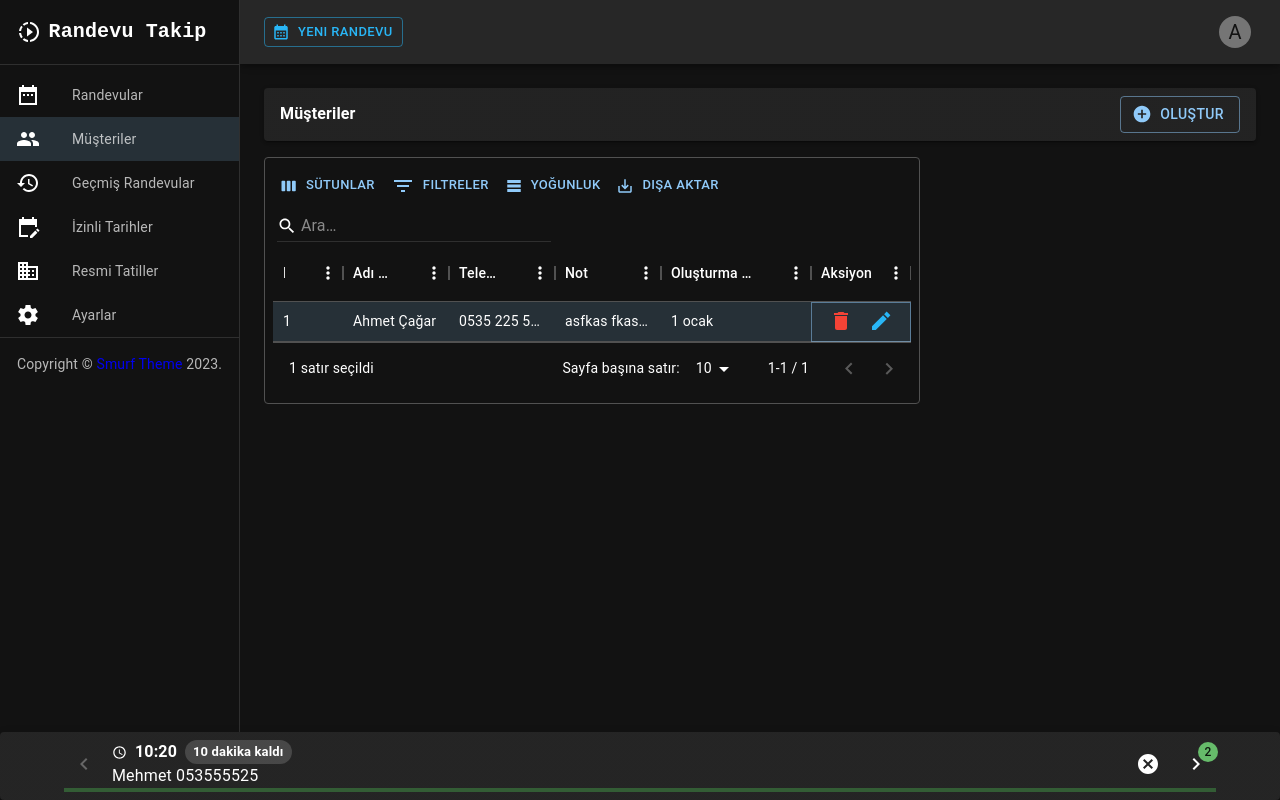
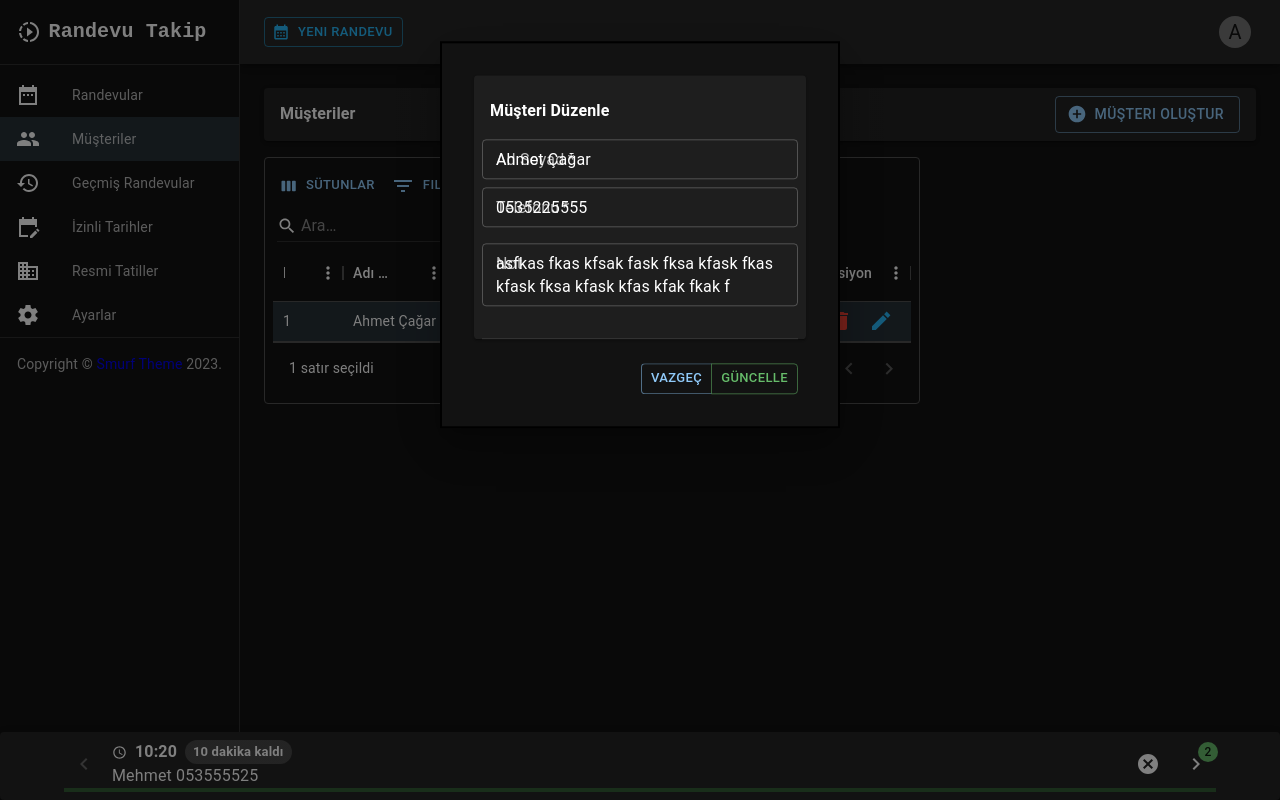
Before and after one commit to gorkembayraktar/randevu-takip, a React (Create React App) app: page /customers in a window 1280 px wide. Both pictures are taken after a click on the button 881 px from the left and 321 px from the top of the page. Built offline with nearby package versions, Linux system fonts and the light colour scheme.

Commit message:
müsteri ekle/düzenle sayfası

```diff
--- /dev/null
+++ b/src/views/components/modal/CreateCustomer.jsx
@@ -0,0 +1,120 @@
+import { Alert, Button, ButtonGroup, TextField, Typography } from "@mui/material";
+
+
+import { memo, useEffect, useState } from "react";
+import { useAlert } from "../../../hooks/useAlert";
+import { CenterModal, Title, Description, Footer } from './index'
+
+
+function CreateCustomer({ open, close, onsuccess }) {
+
+    const handleClose = () => close();
+
+
+    const { success } = useAlert();
+
+    const [form, setForm] = useState({});
+
+    useEffect(() => {
+        setForm({
+            name: '',
+            phone: '',
+            note: ''
+        });
+    }, [open])
+
+    const handleForm = (e) => {
+        setFormItem(e.target.name, e.target.value);
+    }
+    const setFormItem = (name, value) => {
+        setForm({
+            ...form,
+            [name]: value
+        });
+    }
+
+
+    const handleCreate = () => {
+        success("Müşteri oluşturuldu.");
+        onsuccess({
+            id: Date.now(),
+            fullname: form.name,
+            phone: form.phone,
+            note: form.note,
+            created_at: new Date()
+        });
+        handleClose();
+    }
+
+
+
+
+
+    return <CenterModal open={open}>
+        <Title>
+            <Typography fontFamily="revert" fontWeight="bold" sx={{ textAlign: 'left', py: 2, px: 1 }}>
+                Müşteri Ekle
+            </Typography>
+        </Title>
+        <Description>
+            <TextField
+                required
+                id="outlined-required"
+                label="Ad Soyad"
+                name="name"
+                size="small"
+                onChange={handleForm}
+                fullWidth
+                sx={{ mb: 1 }}
+            />
+            <TextField
+                required
+                id="outlined-required"
+                label="Telefonu"
+                name="phone"
+                size="small"
+                onChange={handleForm}
+                fullWidth
+                sx={{ mb: 1 }}
+            />
+
+            <TextField
+                multiline
+                label="Not"
+                type="text"
+                rows={2}
+                value={form.note}
+                fullWidth
+                size="small"
+                name="note"
+                onChange={handleForm}
+                sx={{ mb: 1, mt: 1 }}
+            />
+        </Description>
+        <Footer>
+            <ButtonGroup sx={{ float: 'right' }}>
+                <Button aria-label="delete" size="small" onClick={handleClose}>
+                    Vazgeç
+                </Button >
+                <Button
+                    aria-label="delete"
+                    variant="outlined"
+                    size="small"
+                    color="success"
+                    onClick={handleCreate}
+                >
+                    Oluştur
+                </Button >
+            </ButtonGroup>
+        </Footer>
+    </CenterModal>
+
+
+
+
+}
+
+
+
+
+export default memo(CreateCustomer)
--- /dev/null
+++ b/src/views/components/modal/EditCustomer.jsx
@@ -0,0 +1,121 @@
+import { Button, ButtonGroup, TextField, Typography } from "@mui/material";
+
+
+import { memo, useEffect, useState } from "react";
+import { useAlert } from "../../../hooks/useAlert";
+import { CenterModal, Title, Description, Footer } from './index'
+
+
+function EditCustomer({ open, close, data, onsuccess }) {
+
+    const handleClose = () => close();
+
+
+    const { success } = useAlert();
+
+    const [form, setForm] = useState({});
+
+    useEffect(() => {
+        setForm({
+            name: data?.fullname,
+            phone: data?.phone,
+            note: data?.note
+        });
+    }, [open])
+
+    const handleForm = (e) => {
+        setFormItem(e.target.name, e.target.value);
+    }
+    const setFormItem = (name, value) => {
+        setForm({
+            ...form,
+            [name]: value
+        });
+    }
+
+
+    const handleUpdate = () => {
+        success("Müşteri bilgileri güncellendi.");
+        onsuccess({
+            id: data.id,
+            fullname: form.name,
+            phone: form.phone,
+            note: form.note
+        });
+        handleClose();
+    }
+
+
+
+
+
+    return <CenterModal open={open}>
+        <Title>
+            <Typography fontFamily="revert" fontWeight="bold" sx={{ textAlign: 'left', py: 2, px: 1 }}>
+                Müşteri Düzenle
+            </Typography>
+        </Title>
+        <Description>
+            <TextField
+                required
+                id="outlined-required"
+                label="Ad Soyad"
+                name="name"
+                size="small"
+                onChange={handleForm}
+                value={form.name}
+                fullWidth
+                sx={{ mb: 1 }}
+            />
+            <TextField
+                required
+                id="outlined-required"
+                label="Telefonu"
+                name="phone"
+                size="small"
+                onChange={handleForm}
+                value={form.phone}
+                fullWidth
+                sx={{ mb: 1 }}
+            />
+
+            <TextField
+                multiline
+                label="Not"
+                type="text"
+                rows={2}
+                value={form.note}
+                fullWidth
+                size="small"
+                name="note"
+                onChange={handleForm}
+                sx={{ mb: 1, mt: 1 }}
+            />
+        </Description>
+        <Footer>
+            <ButtonGroup sx={{ float: 'right' }}>
+                <Button aria-label="delete" size="small" onClick={handleClose}>
+                    Vazgeç
+                </Button >
+                <Button
+                    aria-label="delete"
+                    variant="outlined"
+                    size="small"
+                    color="success"
+                    onClick={handleUpdate}
+                >
+                    Güncelle
+                </Button >
+            </ButtonGroup>
+        </Footer>
+    </CenterModal>
+
+
+
+
+}
+
+
+
+
+export default memo(EditCustomer)
--- a/src/views/pages/Customers.jsx
+++ b/src/views/pages/Customers.jsx
@@ -14,6 +14,8 @@ import { useAlert } from '../../hooks/useAlert';
 import DeleteDialog from '../components/modal/DeleteDialog';
 import EditSharpIcon from '@mui/icons-material/EditSharp';
 import AddCircleSharpIcon from '@mui/icons-material/AddCircleSharp';
+import CreateCustomer from '../components/modal/CreateCustomer';
+import EditCustomer from '../components/modal/EditCustomer';
 
 const MEETING_STATUS = {
   1: "Tamamlandı",
@@ -33,34 +35,62 @@ const meetingStatus = {
   }
 };
 
-const CustomIcon = ({ status }) => {
-
-  if (!status || !meetingStatus[status])
-    return null
-  const { Icon, color, hint } = meetingStatus[status];
 
 
-  return <Tooltip title={hint}>
-    <Icon color={color} />
-  </Tooltip>
-}
 
-const rows = [
+const ROWS = [
   { id: 1, fullname: 'Ahmet Çağar', phone: '0535225555', note: 'asfkas fkas kfsak fask fksa kfask fkas kfask fksa kfask kfas kfak fkak f', created_at: new Date() },
 ];
 
+const Customers = () => {
 
 
-const Customers = () => {
-  const mode = 'dark';
+
   useTitle("Müşteriler");
+
   const { success, alert } = useAlert();
   const [selectedRow, setSelectedRow] = useState(null);
+  const [openCreateCustomer, setOpenCreateCustomer] = useState(false);
+  const [openEditCustomer, setOpenEditCustomer] = useState(false);
+  const [data, setData] = useState(ROWS);
   const handleDelete = () => {
 
-    success('Başarılı şekilde silindi');
+    setData(
+      data.filter(item => item.id !== selectedRow.id)
+    );
+
+    success('Müşteri başarılı şekilde silindi');
     setSelectedRow(null);
+
   };
+
+  const addNewItem = (item) => {
+    // başarılı olma durumunda listeye yeni öğe ekle
+
+    setData(
+      [
+        item,
+        ...data
+      ]
+    );
+  }
+
+  const updateItem = (updatedData) => {
+
+    setData(
+      data.map(item => {
+        if (item.id === updatedData.id) {
+          return {
+            ...item,
+            ...updatedData
+          };
+        }
+        return item;
+      })
+    );
+  }
+
+
 
 
   const columns = [
@@ -85,7 +115,10 @@ const Customers = () => {
             </IconButton>
           </Tooltip>
           <Tooltip title="Bu kaydı güncelle">
-            <IconButton color="info" onClick={() => null} >
+            <IconButton color="info" onClick={() => {
+              setSelectedRow(row);
+              setOpenEditCustomer(true);
+            }} >
               <EditSharpIcon />
             </IconButton>
           </Tooltip>
@@ -111,9 +144,9 @@ const Customers = () => {
             variant="outlined"
             tabIndex={-1}
             startIcon={<AddCircleSharpIcon />}
-            onClick={() => null}
+            onClick={() => setOpenCreateCustomer(true)}
           >
-            Oluştur
+            Müşteri Oluştur
           </Button>
 
         </Stack>
@@ -122,19 +155,30 @@ const Customers = () => {
       <Grid container spacing={2}>
         <Grid item md={8} sx={{ width: '100%' }}>
 
-          <TableRows rows={rows} columns={columns} pageSize={10} />
+          <TableRows rows={data} columns={columns} pageSize={10} />
 
         </Grid>
       </Grid>
 
       <DeleteDialog
         props={{
-          open: selectedRow !== null,
+          open: selectedRow !== null && !openEditCustomer,
           title: "İşlem Onayı",
           content: "Bu kaydı silmek istediğinizden emin misiniz?",
         }}
         close={() => setSelectedRow(null)} // Dialog kapatma fonksiyonu
         confirm={handleDelete} // Silme işlemini gerçekleştirme fonksiyonu
+      />
+      <CreateCustomer
+        open={openCreateCustomer}
+        close={() => setOpenCreateCustomer(false)}
+        onsuccess={addNewItem}
+      />
+      <EditCustomer
+        open={openEditCustomer}
+        close={() => (setOpenEditCustomer(false), setSelectedRow(null))}
+        onsuccess={updateItem}
+        data={selectedRow}
       />
     </>
   );
```
